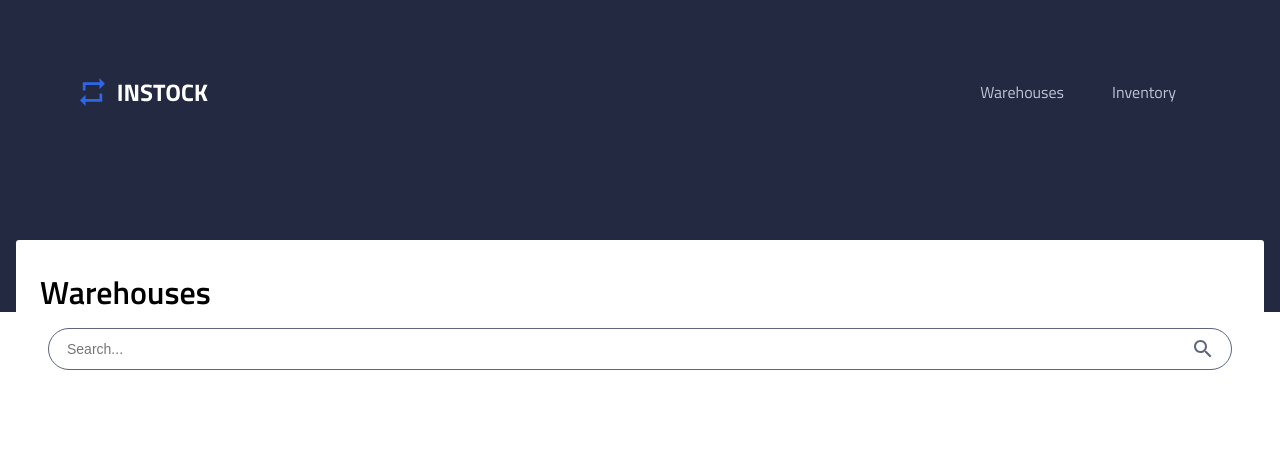
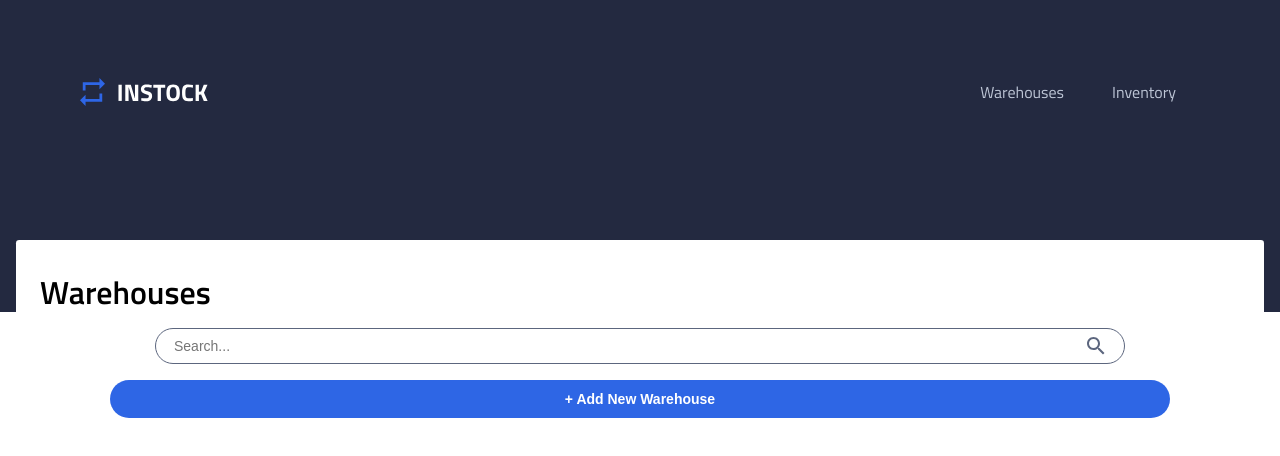
Before and after one commit to freeHashBrown/instock-silentdebuggers, a React (Create React App) app: page /warehouses in a window 1280 px wide. Shown: the top 456 px of the page. Built offline with nearby package versions, Linux system fonts and the light colour scheme.

Commit message:
Complete warehouse page add new warehouse button

```diff
--- a/src/pages/WarehousePage/WarehousePage.jsx
+++ b/src/pages/WarehousePage/WarehousePage.jsx
@@ -18,9 +18,9 @@ class WarehousePage extends Component {
                         <input type="text" placeholder='Search...' className='warehouse-page__input label-text'/>
                         <img src={searchIcon} alt="search icon" className='warehouse-page__search-icon'/>
                     </section>
-                    <section>
-
-                    </section>
+                        <button className='warehouse-page__button button-text'>
+                            + Add New Warehouse
+                        </button>
                 </article>
             </main>
         );
--- a/src/pages/WarehousePage/WarehousePage.scss
+++ b/src/pages/WarehousePage/WarehousePage.scss
@@ -22,8 +22,8 @@
 
     &__top {
         display: flex;
-        flex-direction: row;
-        justify-content: center;
+        flex-direction: column;
+        align-items: center;
 
         padding: 1rem 1rem 0 1rem;
 
@@ -32,13 +32,13 @@
     &__search-bar {
         display: flex;
         flex-direction: row;
-        padding: 0.5rem 1rem 0.5rem 1rem;
-        width: 100%;
+        padding: 0.3rem 1rem 0.3rem 1rem;
+        width: 75%;
         justify-content: space-between;
 
         border: 0.063rem solid $slate;
         border-radius: 1.875rem;
-        margin: 0 2rem 0 2rem;
+        margin: 0 2rem 1rem 2rem;
     }
 
     &__input {
@@ -52,4 +52,14 @@
            outline: none;
         }
     }
+
+    &__button {
+        border: none;
+        color: $white;
+        background-color: $instock-indigo;
+        padding: 0.5rem 0 0.5rem 0;
+        border-radius: 1.875rem;
+        width: 85%;
+        margin-bottom: 1.5rem;
+    }
 }
```
